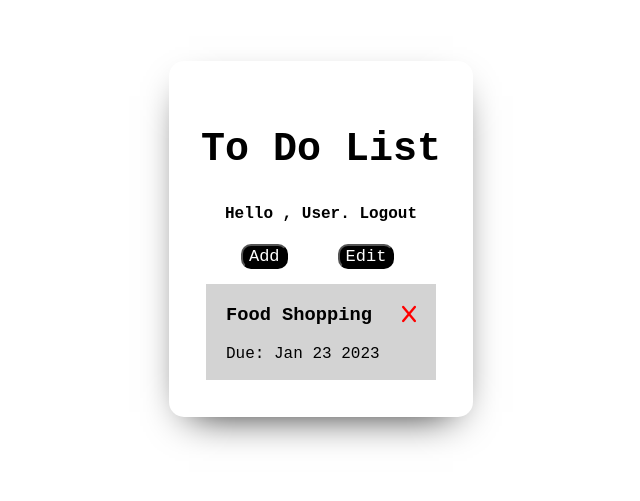
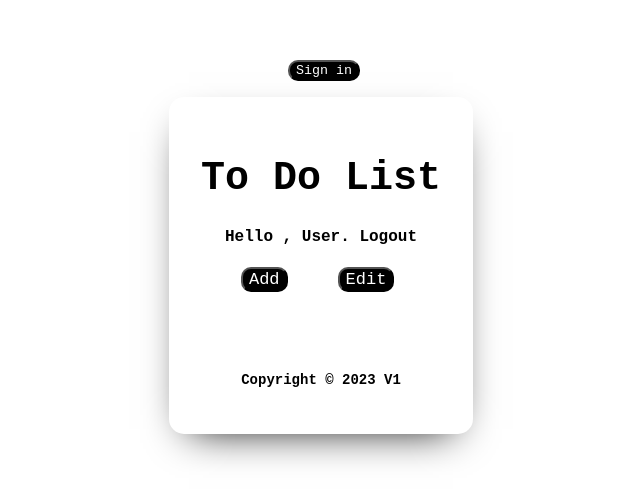
Before and after one commit to Chris5613/App-Manager, a React (Create React App) app in the folder ghi/frontend/: page / in a window 1280 px wide. Shown: the part 161-662 px from the top of the page, without its empty margins (319-959 px from the left). Built offline with nearby package versions, Linux system fonts and the light colour scheme.

Commit message:
Added login

```diff
--- a/ghi/frontend/package.json
+++ b/ghi/frontend/package.json
@@ -12,7 +12,7 @@
     "web-vitals": "^2.1.4"
   },
   "scripts": {
-    "start": "react-scripts start",
+    "start": "node ./setup.js && react-scripts start",
     "build": "react-scripts build",
     "test": "react-scripts test",
     "eject": "react-scripts eject"
--- a/ghi/frontend/public/index.html
+++ b/ghi/frontend/public/index.html
@@ -9,10 +9,9 @@
       name="description"
       content="Web site created using create-react-app"
     />
-    <title>React App</title>
+    <title>Todo App</title>
   </head>
   <body>
-    <noscript>You need to enable JavaScript to run this app.</noscript>
     <div id="root"></div>
 
   </body>
--- a/ghi/frontend/src/App.js
+++ b/ghi/frontend/src/App.js
@@ -1,48 +1,77 @@
-import { useState } from "react"
+import { useState, useEffect } from "react"
 import Body from './components/Body'
 import Tasks from './components/Tasks'
 import AddTask from "./components/AddTask"
+import Footer from './components/Footer'
 
 
 function App() {
 
   const [showAddTask, setShowAddTask] = useState(false)
-  const [tasks, setTasks] = useState(
-    [
-        {
-            id:1,
-            text: "Food Shopping",
-            day: "Jan 23 2023",
-        },
-    ]
-)
-  const addTask = (task) => {
+  const [tasks, setTasks] = useState([])
+
+
+  // useEffect(() => {
+  //   const getTask = async () => {
+  //     const tasksFromServer = await fetchTasks()
+  //     setTasks(tasksFromServer)
+  //   }
+  //   getTask()
+  // }, [])
+
+
+  // const fetchTasks =  async () => {
+  //   const response = await fetch() // enter api URL
+
+  //   if(response.ok){
+  //     const data = response.json()
+  //   }
+  //   else{
+  //     console.error("Bad Response")
+  //   }
+  // }
+
+  const addTask = async (task) => {
+    // const response = await fetch(    , {
+    //   method: 'POST',
+    //   headers: {
+    //     'Content-type': 'application/json'
+    //   },
+    //   body: JSON.stringify(task)
+    // })// localhost/task
+
+    // const data = await response.json()
+
+    // setTasks([...tasks, data])
+
+
     const id = Math.floor(Math.random() * 10000) + 1
     const newTask = {id,...task}
     setTasks([...tasks, newTask])
   }
 
 
-  const deleteTask = (id) =>{
+  const deleteTask = async (id) =>{
+    // await fetch({// URL '8000/tasks/${id}',
+    //   method: 'DELETE'
+    // })
+
     setTasks(tasks.filter((task) => task.id !== id))
   }
 
 
   return (
-    <div className="app">
-      <Body
-      onAdd={() =>
-      setShowAddTask(!showAddTask)}
+
+      <>
+      <Body onAdd={() => setShowAddTask(!showAddTask)}
       showAddTask={showAddTask}/>
       {showAddTask &&
       <AddTask
       onAdd={addTask}
       />}
-      {tasks.length > 0 ? (<Tasks tasks={tasks} onDelete={deleteTask} />
-      ) : (
-        <p id="center-text">You got no task</p>
-        )}
-    </div>
+      <Tasks tasks={tasks} onDelete={deleteTask} />
+      <Footer />
+      </>
   );
 }
 
--- a/ghi/frontend/src/components/AddTask.js
+++ b/ghi/frontend/src/components/AddTask.js
@@ -23,6 +23,7 @@ const AddTask = ({onAdd}) => {
             <div className="form-control form-control-check">
                 <label>Task</label>
                 <input
+                required
                 type="text"
                 placeholder="Add Task"
                 value={text}
@@ -32,7 +33,9 @@ const AddTask = ({onAdd}) => {
             <div className="form-control">
                 <label>Day</label>
                 <input
-                type="text"
+                id="day-input"
+                required
+                type="date"
                 placeholder="Add Due Date"
                 value={day}
                 onChange={(e) => setDay(e.target.value)}/>
--- a/ghi/frontend/src/components/Body.js
+++ b/ghi/frontend/src/components/Body.js
@@ -1,20 +1,20 @@
 import Button from './Button'
 
-const Header = ({title, onAdd, showAddTask}) => {
+const Header = ({title, onAdd, showAddTask,}) => {
 
     const onClick = (e) => {
         console.log('click')
     }
-
+    // Write code for Edit Button
     return (
-    <nav>
+    <main>
         <h1 className ="title">{title}</h1>
         <h4 className ="title">Hello , User. Logout</h4>
         <Button
         text={showAddTask ? 'Close' : 'Add'}
         onClick={onAdd}/>
         <Button text="Edit" onClick={onClick}/>
-    </nav>
+    </main>
     )
 }
 
--- /dev/null
+++ b/ghi/frontend/src/components/Footer.js
@@ -0,0 +1,10 @@
+const Footer = () => {
+  return (
+    <footer>
+        <p id="footer-text"> <strong>Copyright © 2023 V1</strong></p>
+
+        </footer>
+  )
+}
+
+export default Footer
--- /dev/null
+++ b/ghi/frontend/src/components/Nav.js
@@ -0,0 +1,10 @@
+const Nav = () => {
+  return (
+    <nav className="navbar">
+        <ul>
+            <button className="nav-btn">Sign in</button>
+        </ul>
+    </nav>
+  )
+}
+export default Nav
--- a/ghi/frontend/src/components/Tasks.js
+++ b/ghi/frontend/src/components/Tasks.js
@@ -4,8 +4,9 @@ const Tasks = ({tasks, onDelete}) => {
 
     return (
         <>
-            {tasks.map((task) => (
-            <Task key={task.id} task={task}
+            {tasks.map((task, index) => (
+            <Task key={index}
+            task={task}
             onDelete={onDelete}/>
             ))}
         </>
--- a/ghi/frontend/src/index.css
+++ b/ghi/frontend/src/index.css
@@ -98,3 +98,30 @@ body {
   margin-bottom: 10px;
   margin-left: 70px;
 }
+
+
+#day-input {
+  width: 158px
+}
+
+
+#footer-text {
+  text-align: center;
+  font-size: 14px;
+  margin-top: 70px;
+}
+
+
+.nav-btn {
+  color: white;
+  background-color: black;
+  border-radius: 10px;
+}
+
+
+.navbar {
+  display: flex;
+  align-items: center;
+  justify-content: center;
+  margin-right: 34px;
+}
--- a/ghi/frontend/src/index.js
+++ b/ghi/frontend/src/index.js
@@ -2,11 +2,16 @@ import React from 'react';
 import ReactDOM from 'react-dom/client';
 import './index.css';
 import App from './App';
+import Nav from './components/Nav'
+
 
 
 const root = ReactDOM.createRoot(document.getElementById('root'));
 root.render(
   <React.StrictMode>
+    <Nav />
+    <div className="app">
     <App />
+    </div>
   </React.StrictMode>
 );
```
Also changed, not shown: ghi/frontend/setup.js (added, +30 -0 lines), 2 other files (tests, documents, lock files or other folders).
